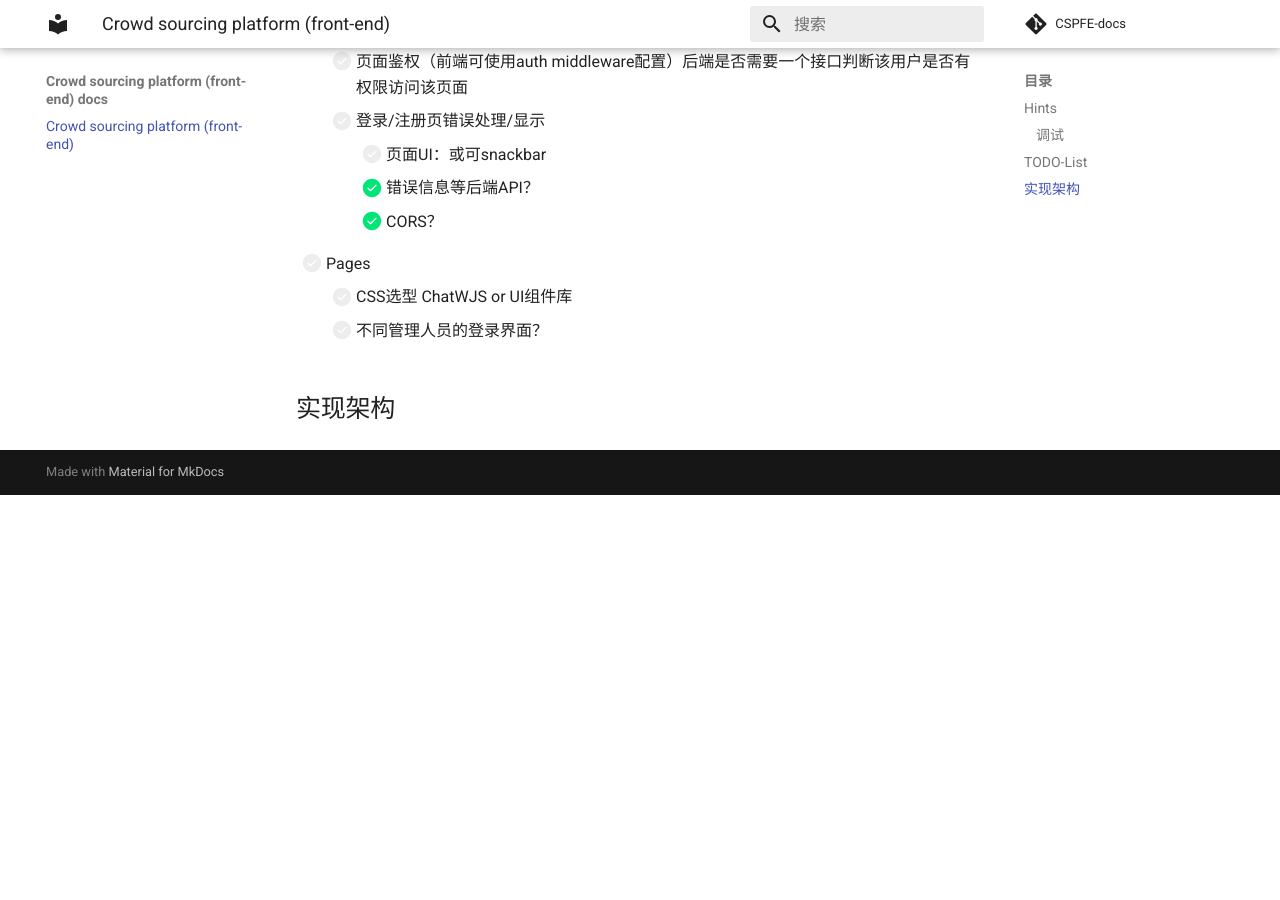
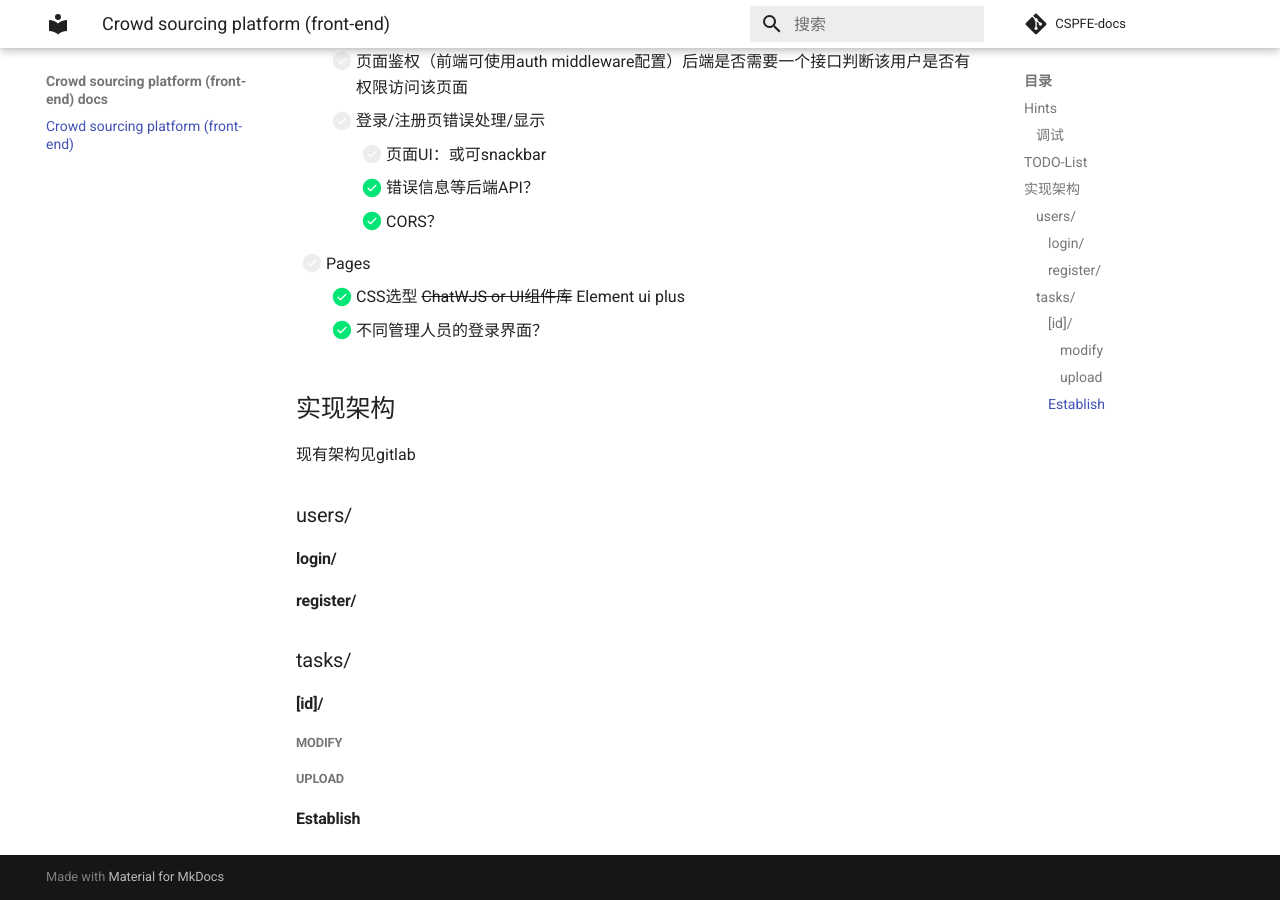
Before and after one commit to syniox/CSFE-docs, an MkDocs documentation site: the page built from docs/index.md, in a window 1280 px wide and 900 px high, scrolled down 1008 px. Built offline with MkDocs 1.6.1 and Material for MkDocs 9.7.7, drawn with Linux system fonts in a browser that asks for light colours; comment, search, counter and statistics services are not loaded; before the commit the page ends 1503 px from its top, so only the background shows below that.

Commit message:
实现架构设想

```diff
--- a/docs/index.md
+++ b/docs/index.md
@@ -13,14 +13,13 @@
 
 ## TODO-List
 
-
 - [ ] Basis
     - [x] **实现nuxt反向代理**
     - [ ] nuxi typecheck
     - [x] eslint
     - [x] sonarqube
     - [ ] async函数使用 （待参考小作业）
-    - [ ] master dev 双部署
+    - [x] master dev 双部署
 - [ ] APIs
     - [x] 需求方/发布方识别 考虑因素：
         - [x] ~~前端发送用户类别让后端判断是否正确，还是让后端返回用户类型？~~ 后端API会返回role
@@ -32,8 +31,24 @@
         - [x] 错误信息等后端API？
         - [x] CORS？
 - [ ] Pages
-    - [ ] CSS选型 ChatWJS or UI组件库
-    - [ ] 不同管理人员的登录界面？
+    - [x] CSS选型 ~~ChatWJS or UI组件库~~ Element ui plus
+    - [x] 不同管理人员的登录界面？
 
 
 ## 实现架构
+
+现有架构见gitlab
+
+### users/
+
+#### login/
+#### register/
+
+### tasks/
+
+#### [id]/
+
+##### modify
+##### upload
+
+#### Establish
```
